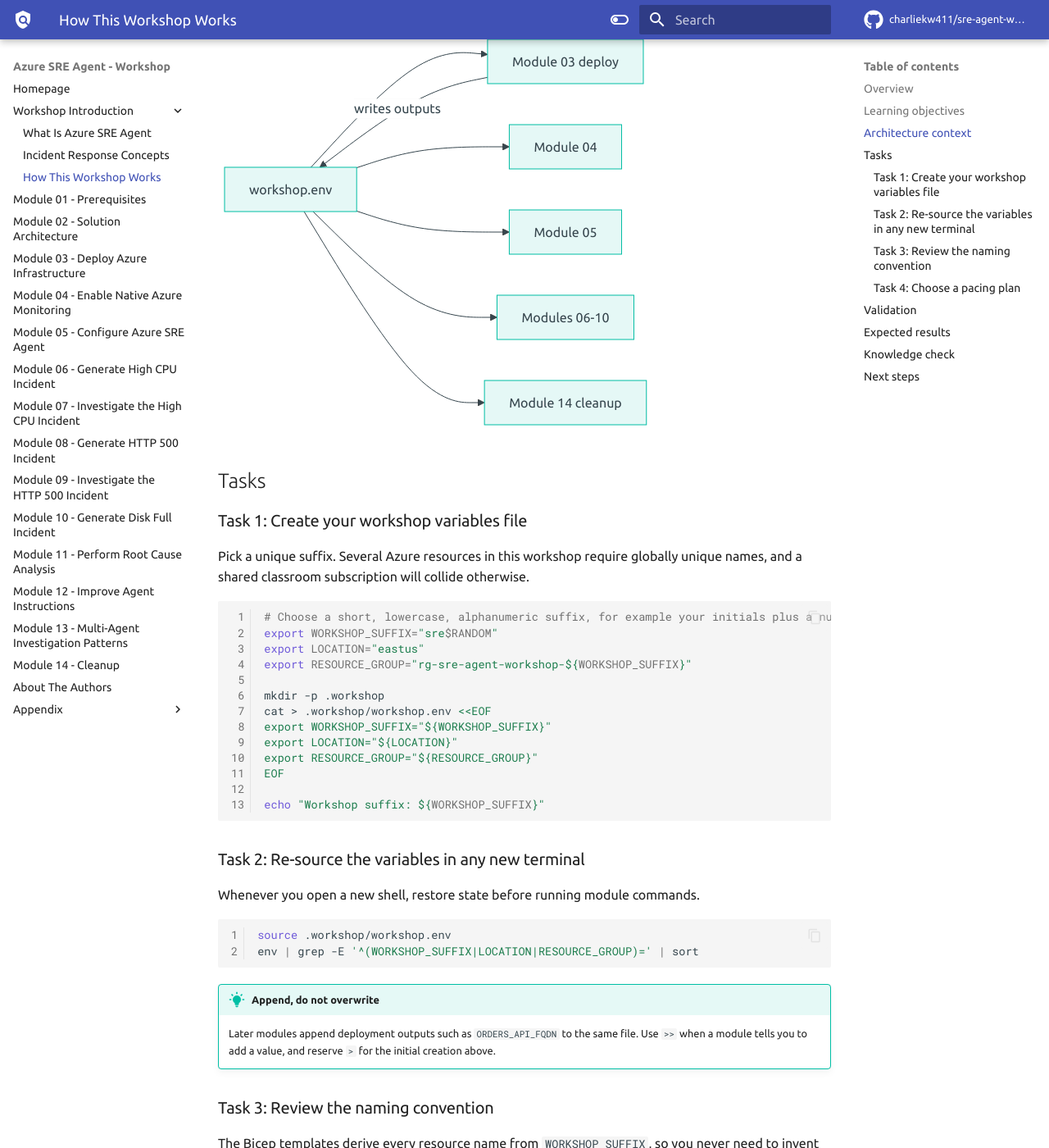
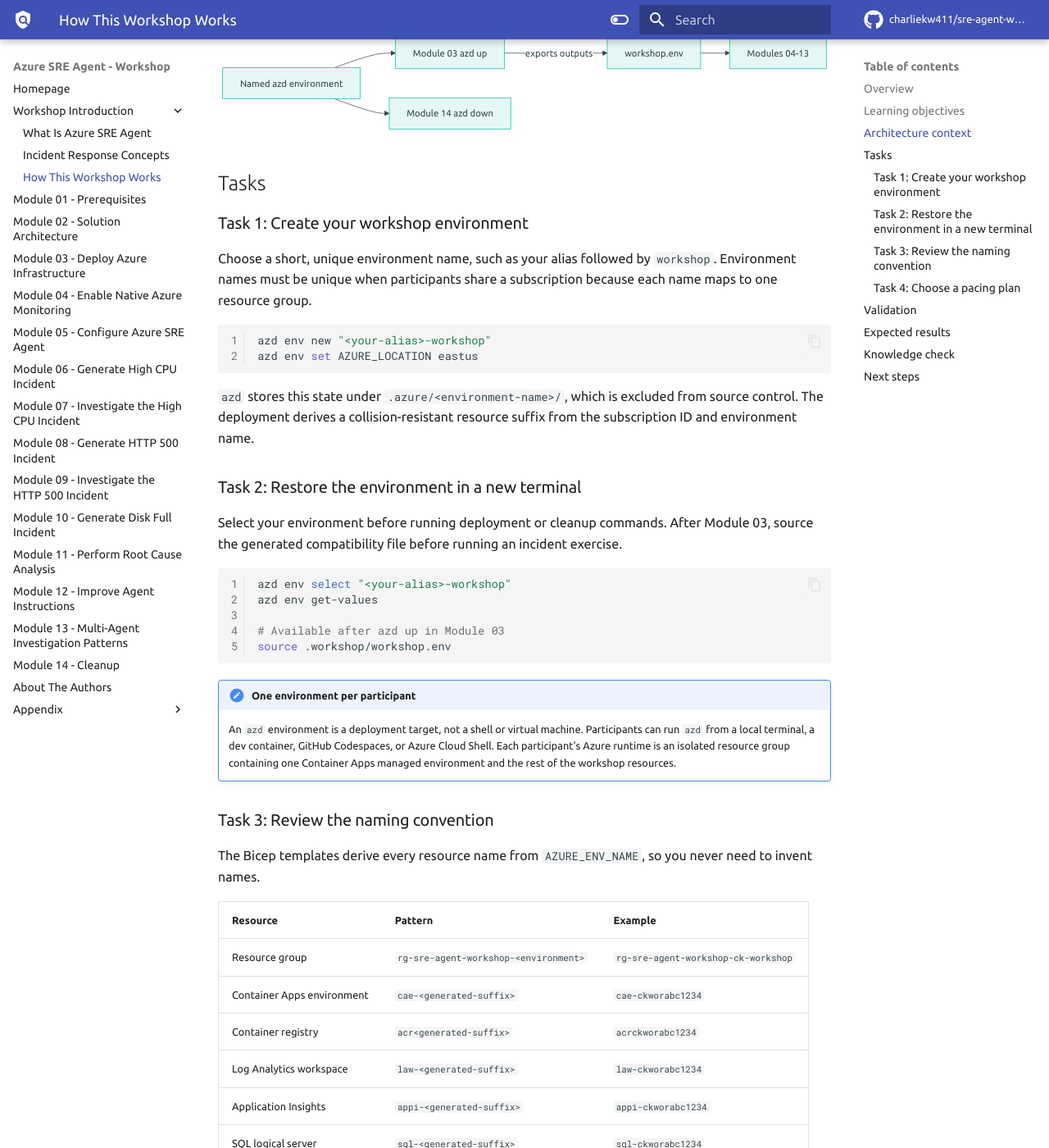
Before and after one commit to charliekw411/sre-agent-workshop, an MkDocs documentation site: the page built from docs/sre/00-workshop-intro/3-how-this-workshop-works.md, in a window 1280 px wide and 1400 px high, scrolled down 780 px. Shown: the whole window at 82% size. Built offline with MkDocs 1.6.1 and Material for MkDocs 9.7.7, drawn with Linux system fonts in a browser that asks for light colours; comment, search, counter and statistics services are not loaded; some of the changed text lies outside the part shown.

````diff
--- a/docs/sre/00-workshop-intro/3-how-this-workshop-works.md
+++ b/docs/sre/00-workshop-intro/3-how-this-workshop-works.md
@@ -18,77 +18,69 @@ estimated_reading_time: 7
 
 ## Overview
 
-The remaining modules assume a specific working setup: a single terminal session, a consistent set of environment variables, and a naming convention that keeps every resource findable. Establishing those conventions now prevents the most common workshop failure, which is a command that fails because a variable silently went missing three modules ago.
+The remaining modules use a named Azure Developer CLI (`azd`) environment as deployment state. Each participant gets an isolated Azure resource group, while `azd` keeps the selected subscription, region, resource names, and deployment outputs together across terminal sessions.
 
 ## Learning objectives
 
-* Set up a durable shell environment for the whole workshop.
+* Create a durable `azd` environment for the whole workshop.
 * Apply the resource naming convention used by the Bicep templates.
 * Choose a pacing plan that fits the time you have.
 * Know where to look when a command does not behave as documented.
 
 ## Architecture context
 
-Every module reads and writes the same variables file. Treat it as workshop state.
+`azd` owns the environment. After deployment, it also creates the shell variables file used by the incident exercises.
 
 ```mermaid
 flowchart LR
-    ENV[workshop.env] --> M03[Module 03 deploy]
-    M03 -- writes outputs --> ENV
-    ENV --> M04[Module 04]
-    ENV --> M05[Module 05]
-    ENV --> M06[Modules 06-10]
-    ENV --> M14[Module 14 cleanup]
+    AZD[Named azd environment] --> M03[Module 03 azd up]
+    M03 -- exports outputs --> ENV[workshop.env]
+    ENV --> LABS[Modules 04-13]
+    AZD --> M14[Module 14 azd down]
 ```
 
 ## Tasks
 
-### Task 1: Create your workshop variables file
+### Task 1: Create your workshop environment
 
-Pick a unique suffix. Several Azure resources in this workshop require globally unique names, and a shared classroom subscription will collide otherwise.
+Choose a short, unique environment name, such as your alias followed by `workshop`. Environment names must be unique when participants share a subscription because each name maps to one resource group.
 
 ```bash
-# Choose a short, lowercase, alphanumeric suffix, for example your initials plus a number
-export WORKSHOP_SUFFIX="sre$RANDOM"
-export LOCATION="eastus"
-export RESOURCE_GROUP="rg-sre-agent-workshop-${WORKSHOP_SUFFIX}"
-
-mkdir -p .workshop
-cat > .workshop/workshop.env <<EOF
-export WORKSHOP_SUFFIX="${WORKSHOP_SUFFIX}"
-export LOCATION="${LOCATION}"
-export RESOURCE_GROUP="${RESOURCE_GROUP}"
-EOF
-
-echo "Workshop suffix: ${WORKSHOP_SUFFIX}"
+azd env new "<your-alias>-workshop"
+azd env set AZURE_LOCATION eastus
 ```
 
-### Task 2: Re-source the variables in any new terminal
+`azd` stores this state under `.azure/<environment-name>/`, which is excluded from source control. The deployment derives a collision-resistant resource suffix from the subscription ID and environment name.
 
-Whenever you open a new shell, restore state before running module commands.
+### Task 2: Restore the environment in a new terminal
+
+Select your environment before running deployment or cleanup commands. After Module 03, source the generated compatibility file before running an incident exercise.
 
 ```bash
+azd env select "<your-alias>-workshop"
+azd env get-values
+
+# Available after azd up in Module 03
 source .workshop/workshop.env
-env | grep -E '^(WORKSHOP_SUFFIX|LOCATION|RESOURCE_GROUP)=' | sort
 ```
 
-!!! tip "Append, do not overwrite"
-    Later modules append deployment outputs such as `ORDERS_API_FQDN` to the same file. Use `>>` when a module tells you to add a value, and reserve `>` for the initial creation above.
+!!! important "One environment per participant"
+    An `azd` environment is a deployment target, not a shell or virtual machine. Participants can run `azd` from a local terminal, a dev container, GitHub Codespaces, or Azure Cloud Shell. Each participant's Azure runtime is an isolated resource group containing one Container Apps managed environment and the rest of the workshop resources.
 
 ### Task 3: Review the naming convention
 
-The Bicep templates derive every resource name from `WORKSHOP_SUFFIX`, so you never need to invent names.
+The Bicep templates derive every resource name from `AZURE_ENV_NAME`, so you never need to invent names.
 
-| Resource                | Pattern                         | Example                     |
-|-------------------------|----------------------------------|-----------------------------|
-| Resource group          | `rg-sre-agent-workshop-<suffix>` | `rg-sre-agent-workshop-sre42` |
-| Container Apps environment | `cae-<suffix>`                | `cae-sre42`                 |
-| Container registry      | `acr<suffix>`                    | `acrsre42`                  |
-| Log Analytics workspace | `law-<suffix>`                   | `law-sre42`                 |
-| Application Insights    | `appi-<suffix>`                  | `appi-sre42`                |
-| SQL logical server      | `sql-<suffix>`                   | `sql-sre42`                 |
-| SQL database            | `sqldb-orders`                   | `sqldb-orders`              |
-| Action group            | `ag-sre-workshop`                | `ag-sre-workshop`           |
+| Resource                   | Pattern                                  | Example                               |
+|----------------------------|------------------------------------------|---------------------------------------|
+| Resource group             | `rg-sre-agent-workshop-<environment>`    | `rg-sre-agent-workshop-ck-workshop`   |
+| Container Apps environment | `cae-<generated-suffix>`                 | `cae-ckworabc1234`                    |
+| Container registry         | `acr<generated-suffix>`                  | `acrckworabc1234`                     |
+| Log Analytics workspace    | `law-<generated-suffix>`                 | `law-ckworabc1234`                    |
+| Application Insights       | `appi-<generated-suffix>`                | `appi-ckworabc1234`                   |
+| SQL logical server         | `sql-<generated-suffix>`                 | `sql-ckworabc1234`                    |
+| SQL database               | `sqldb-orders`                           | `sqldb-orders`                        |
+| Action group               | `ag-sre-workshop`                        | `ag-sre-workshop`                     |
 
 Container registry names cannot contain hyphens, which is why that one row looks different. Azure, not the workshop, made that decision.
 
@@ -111,28 +103,27 @@ Container registry names cannot contain hyphens, which is why that one row looks
 
 ## Validation
 
-Confirm your working environment is ready.
+Confirm the environment is selected and has a deployment region.
 
 ```bash
-source .workshop/workshop.env
-test -n "${WORKSHOP_SUFFIX}" && echo "OK: suffix is set to ${WORKSHOP_SUFFIX}" || echo "FAIL: run Task 1 again"
-test -n "${RESOURCE_GROUP}" && echo "OK: resource group is ${RESOURCE_GROUP}" || echo "FAIL: run Task 1 again"
+azd env get-value AZURE_ENV_NAME
+azd env get-value AZURE_LOCATION
 ```
 
 ## Expected results
 
-Two `OK` lines. The `.workshop/workshop.env` file exists and is excluded from source control by the repository `.gitignore`, which matters because later modules append connection details to it.
+The commands return your unique environment name and chosen Azure region.
 
 ## Knowledge check
 
-??? question "Why does the workshop use a random suffix instead of fixed resource names?"
-    Container registry names and SQL logical server names are part of globally unique DNS namespaces. Fixed names would fail for the second person to run the workshop, and would let two attendees in a shared subscription overwrite each other's resources.
+??? question "Why does the workshop derive a suffix instead of using the environment name directly?"
+    Container registry names cannot contain hyphens and several resource names use globally unique DNS namespaces. A deterministic hash of the subscription and environment name keeps names valid, stable across redeployments, and unlikely to collide.
 
-??? question "You open a new terminal and `az containerapp show` reports that the resource group does not exist. What happened?"
-    The shell variables were not re-sourced, so `RESOURCE_GROUP` expanded to an empty string. Run `source .workshop/workshop.env` and confirm with the validation snippet above.
+??? question "You open a new terminal and `azd` targets the wrong deployment. What happened?"
+    A different `azd` environment is selected. Run `azd env list`, then select yours with `azd env select <name>`.
 
 ??? question "Why is `.workshop/` in `.gitignore`?"
-    The file accumulates deployment outputs including the SQL administrator password and the fault-injection shared secret. Committing it would publish credentials to your repository history.
+    `azd up` exports deployment values, including the SQL administrator password and fault-injection secret, for compatibility with the lab scripts. Committing it would publish credentials to your repository history.
 
 ## Next steps
 
````
Also changed, not shown: other parts of docs/sre/00-workshop-intro/3-how-this-workshop-works.md (+1 -1 lines), README.md (+5 -3 lines), azure.yaml (added, +56 -0 lines), docs/sre/01-prerequisites/index.md (+13 -6 lines), docs/sre/03-deploy-infrastructure/index.md (+63 -14 lines), docs/sre/04-enable-monitoring/index.md (+4 -14 lines), docs/sre/14-cleanup/index.md (+6 -6 lines), 8 other files.
